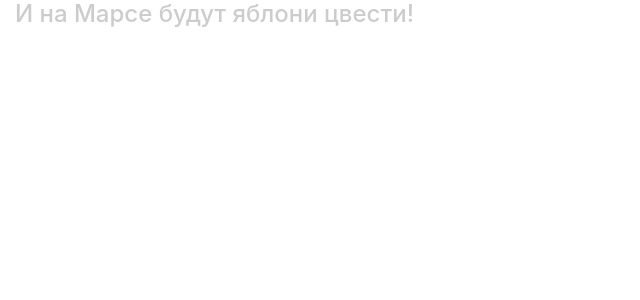
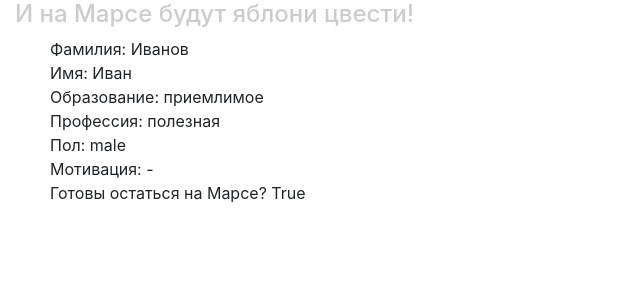
Before and after one commit to Dingovina/WEB_flask2, a Flask app: page /auto_answer in a window 1280 px wide. Shown: the part 64-364 px from the top of the page, without its empty margins (0-640 px from the left). Run offline with Flask 2, Linux system fonts and the light colour scheme; some libraries are stand-ins or nearby versions.

Commit message:
auto_answer.html + task4 "Автоматический ответ"

```diff
--- a/YL_WEB_flask-wtf/1_GettingReady.py
+++ b/YL_WEB_flask-wtf/1_GettingReady.py
@@ -24,5 +24,21 @@ def list_prof(type):
     return render_template('list_prof.html', **params)
 
 
+@app.route('/answer')
+@app.route('/auto_answer')
+def answer():
+    title = 'Answer'
+    Surname = 'Иванов'
+    Name = 'Иван'
+    ed = 'приемлимое'
+    prof = 'полезная'
+    sex = 'male'
+    motiv = '-'
+    ready = True
+    params = {'title': title, 'surname': Surname, 'name': Name, 'education': ed, 'profession': prof, 'sex': sex,
+              'motivation': motiv, 'ready': ready}
+    return render_template('auto_answer.html', **params)
+
+
 if __name__ == '__main__':
     app.run(port=8080, host='127.0.0.1')
--- a/YL_WEB_flask-wtf/static/css/style.css
+++ b/YL_WEB_flask-wtf/static/css/style.css
@@ -1,3 +1,6 @@
+#dd {
+    margin-left: 50px;
+}
 h4{
     color: #CCCCCC;
     margin-left: 15px;
--- /dev/null
+++ b/YL_WEB_flask-wtf/templates/auto_answer.html
@@ -0,0 +1,13 @@
+{% extends "base.html" %}
+
+{% block content %}
+    <div id="dd">
+        Фамилия: {{ surname }} <br>
+        Имя: {{ name }}<br>
+        Образование: {{ education }}<br>
+        Профессия: {{ profession }}<br>
+        Пол: {{ sex }}<br>
+        Мотивация: {{ motivation }}<br>
+        Готовы остаться на Марсе? {{ ready }}<br>
+    </div>
+{% endblock %}
```
